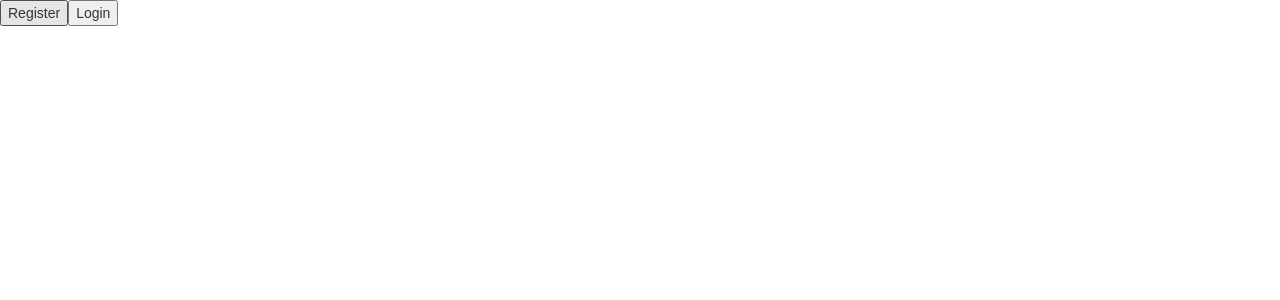
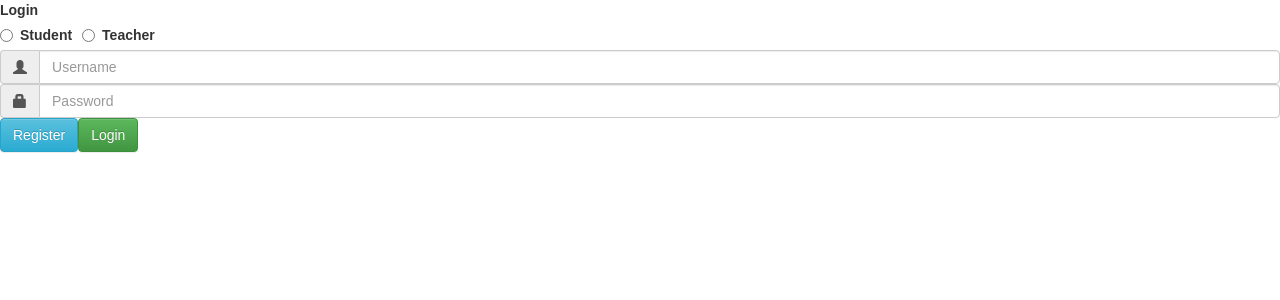
Before and after one commit to SaBuZa/RegistrarSystem-Front, a React (Create React App) app: page / in a window 1280 px wide. Shown: the top 300 px of the page. Built offline with nearby package versions, Linux system fonts and the light colour scheme.

Commit message:
Tested Bootstrap

```diff
--- a/src/Login/LoginButton.js
+++ b/src/Login/LoginButton.js
@@ -4,7 +4,7 @@ class LoginButton extends Component {
 
     render() {
         return (
-            <button onClick = {() => this.props.onLoginClick({ page:'StudentMenu'})}>
+            <button className="btn btn-success" onClick = {() => this.props.onLoginClick({ page:'StudentMenu'})}>
             Login
             </button>
         );
--- a/src/Login/RegisterButton.js
+++ b/src/Login/RegisterButton.js
@@ -5,7 +5,7 @@ class RegisterButton extends Component {
     render() {
         console.log(this);
       return (
-        <button onClick={() => this.props.onRegisterClick({ page: 'Register' })}>
+        <button type="button" className="btn btn-info" onClick={() => this.props.onRegisterClick({ page: 'Register' })}>
         Register
         </button>
       );
--- a/src/Login/index.js
+++ b/src/Login/index.js
@@ -5,10 +5,31 @@ import LoginButton from './LoginButton';
 class Login extends Component {
   render() {
     return (
-        <div>
-        <RegisterButton onRegisterClick={this.props.changeState} />
-        <LoginButton onLoginClick={this.props.changeState} />
-        </div>
+      <div>
+
+        <form>
+          <div><label for="usr">Login</label></div>
+          <div className="radio-inline">
+          <label><input type="radio" name="optradio" />Student</label>
+          </div>
+          <div className="radio-inline">
+            <label><input type="radio" name="optradio" />Teacher</label>
+          </div>
+
+          <div className="input-group">
+          <span class="input-group-addon"><i class="glyphicon glyphicon-user"></i></span>
+          <input id="username" type="text" class="form-control" name="Username" placeholder="Username"></input>
+          </div>
+          <div class="input-group">
+          <span class="input-group-addon"><i class="glyphicon glyphicon-lock"></i></span>
+          <input id="password" type="password" class="form-control" name="password" placeholder="Password"></input>
+          </div>
+          <div>
+          <RegisterButton onRegisterClick={this.props.changeState} />
+          <LoginButton onLoginClick={this.props.changeState} />
+          </div>
+        </form>
+      </div>
     );
   }
 }
--- a/src/Register/index.js
+++ b/src/Register/index.js
@@ -57,7 +57,7 @@ class Register extends Component {
             <div>Sex <input  value={this.state.sex} onChange={(event) => this.onChangeInput(event, "sex")}/></div>
             <div>National ID <input  value={this.state.national_id} onChange={(event) => this.onChangeInput(event, "national_id")}/></div>
             <div>Email <input  value={this.state.email} onChange={(event) => this.onChangeInput(event, "email")}/></div>
-            <div><button onClick={() => this.onClick()}>Next</button></div>
+            <div><button className="btn btn-default" onClick={() => this.onClick()}>Next</button></div>
             </div>
         );
     }else if (this.state.pageNum === 2){
@@ -69,7 +69,7 @@ class Register extends Component {
             <div>District <input  value={this.state.district} onChange={(event) => this.onChangeInput(event, "district")}/></div>
             <div>Province <input  value={this.state.province} onChange={(event) => this.onChangeInput(event, "province")}/></div>
             <div>Postal Code <input  value={this.state.postal_code} onChange={(event) => this.onChangeInput(event, "postal_code")}/></div>
-            <div><button onClick={() => this.onClick()}>Next</button></div>
+            <div><button className="btn btn-default" onClick={() => this.onClick()}>Next</button></div>
             </div>
         );
     }else if (this.state.pageNum === 3){
@@ -89,7 +89,7 @@ class Register extends Component {
             <div>District <input  value={this.state.district} onChange={(event) => this.onChangeInput(event, "district")}/></div>
             <div>Province <input  value={this.state.province} onChange={(event) => this.onChangeInput(event, "province")}/></div>
             <div>Postal Code <input  value={this.state.postal_code} onChange={(event) => this.onChangeInput(event, "postal_code")}/></div>
-            <div><button onClick={() => this.onClick()}>Confirm</button></div>
+            <div><button className="btn btn-warning" onClick={() => this.onClick()}>Confirm</button></div>
             </div>
         );
     }
--- a/src/StudentMenu/StudentPanel/index.js
+++ b/src/StudentMenu/StudentPanel/index.js
@@ -6,14 +6,14 @@ export default class StudentPanel extends Component {
         return (
             <div>
             <div> Menu Page (Student) </div>
-            <div><button onClick={ () =>{ this.props.changeState({page:'RegisterCourse'})}}>ลงทะเบียนรายวิชา</button></div>
-            <div><button onClick={ () =>{ this.props.changeState({page:'ManageCourse'})}}>เพิ่ม ลด ถอน รายวิชา</button></div>
-            <div><button onClick={ () =>{ this.props.changeState({page:'GradeInformation'})}}>ดูเกรดรายวิชา</button></div>
-            <div><button onClick={ () =>{ this.props.changeState({page:'TranscriptRequest'})}}>ขอ Transcript</button></div>
-            <div><button onClick={ () =>{ this.props.changeState({page:'DocumentRequest'})}}>ขอใบรับรองต่างๆ</button></div>
-            <div><button onClick={ () =>{ this.props.changeState({page:'GraduationRequest'})}}>ขอจบการศึกษา</button></div>
-            <div><button onClick={ () =>{ this.props.changeState({page:'RegistrationInformation'})}}>ตรวจสอบผลการลงทะเบียน</button></div>
-            <div><button onClick={ () => this.props.changeState({page:'SearchCourse'})}>ค้นหารายวิชา</button></div>
+            <div><button className="btn btn-default" onClick={ () =>{ this.props.changeState({page:'RegisterCourse'})}}>ลงทะเบียนรายวิชา</button></div>
+            <div><button className="btn btn-default" onClick={ () =>{ this.props.changeState({page:'ManageCourse'})}}>เพิ่ม ลด ถอน รายวิชา</button></div>
+            <div><button className="btn btn-default" onClick={ () =>{ this.props.changeState({page:'GradeInformation'})}}>ดูเกรดรายวิชา</button></div>
+            <div><button className="btn btn-default" onClick={ () =>{ this.props.changeState({page:'TranscriptRequest'})}}>ขอ Transcript</button></div>
+            <div><button className="btn btn-default" onClick={ () =>{ this.props.changeState({page:'DocumentRequest'})}}>ขอใบรับรองต่างๆ</button></div>
+            <div><button className="btn btn-default" onClick={ () =>{ this.props.changeState({page:'GraduationRequest'})}}>ขอจบการศึกษา</button></div>
+            <div><button className="btn btn-default" onClick={ () =>{ this.props.changeState({page:'RegistrationInformation'})}}>ตรวจสอบผลการลงทะเบียน</button></div>
+            <div><button className="btn btn-default" onClick={ () => this.props.changeState({page:'SearchCourse'})}>ค้นหารายวิชา</button></div>
             </div>
         );
     }
```
